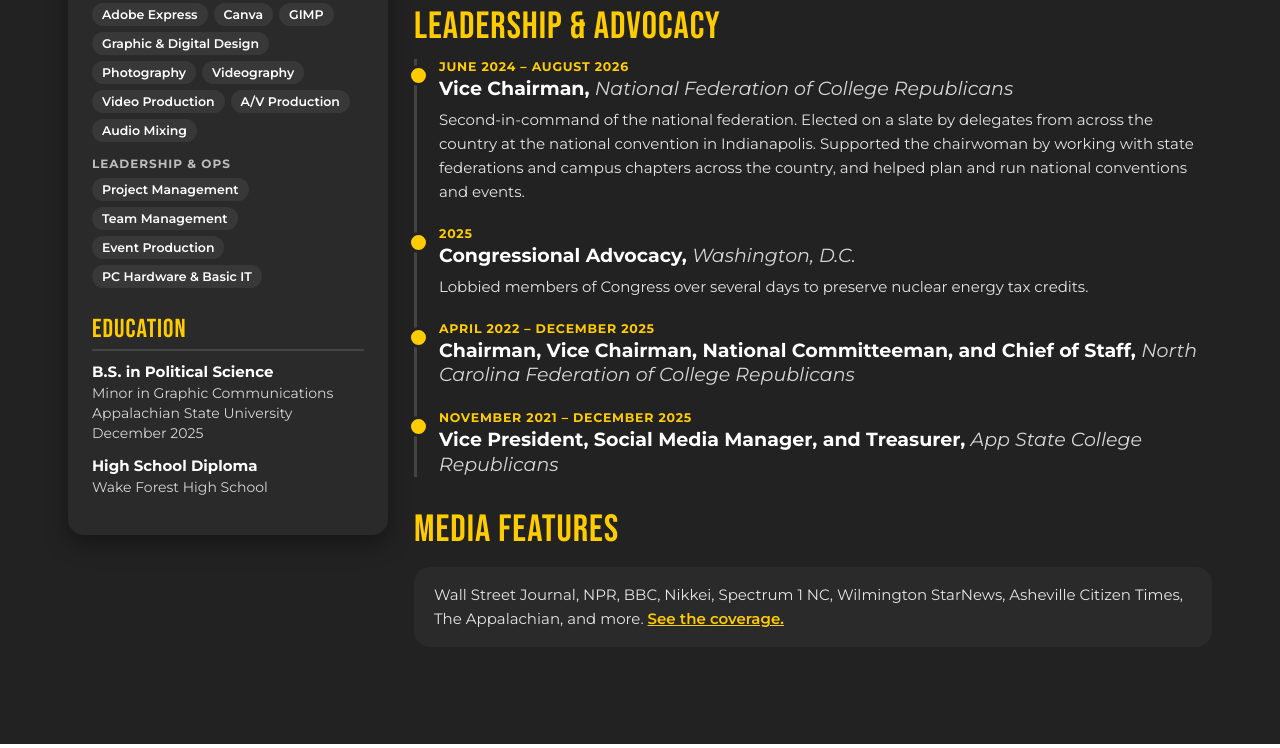
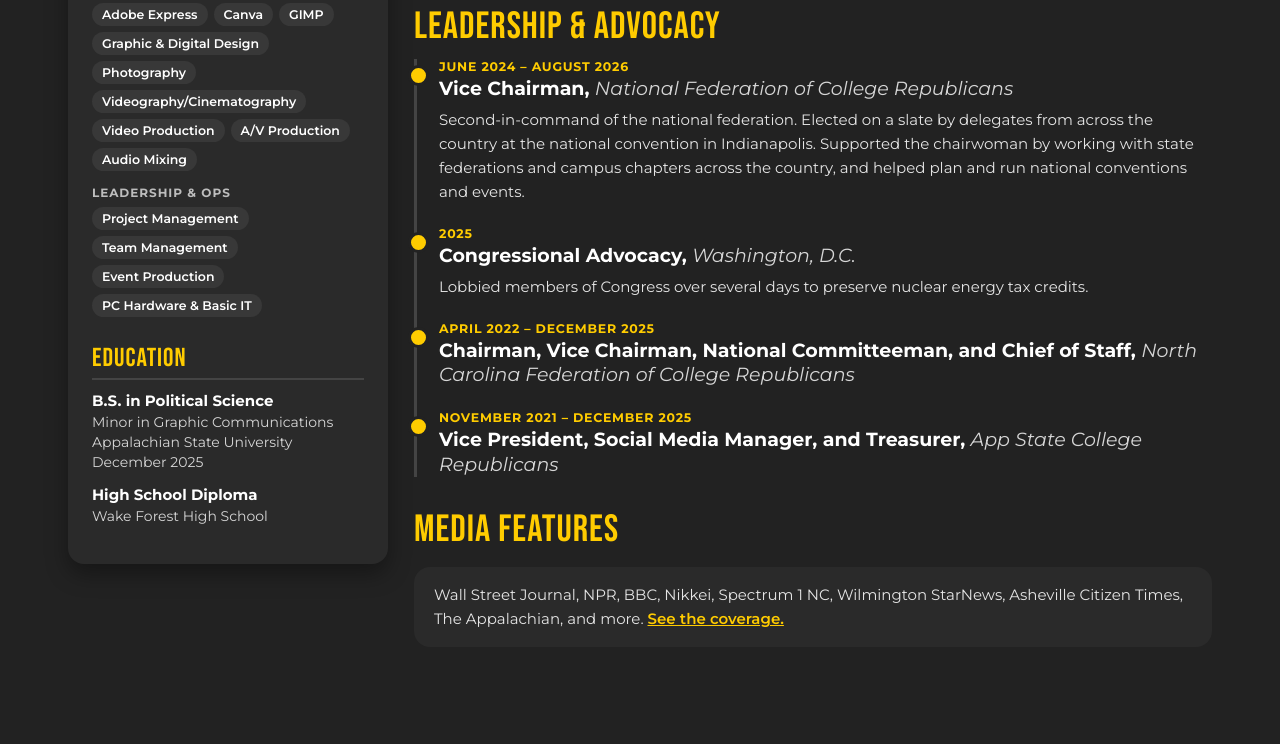
Before and after one commit to domn8u/codymiller.github.io, a plain HTML site: page resume.html in a window 1280 px wide. Shown: the part 1173-1921 px from the top of the page. Drawn offline with Linux system fonts and the light colour scheme.

Commit message:
Resume: Videography/Cinematography skill

```diff
--- a/resume.html
+++ b/resume.html
@@ -249,7 +249,7 @@
         <div class="skill-group">
           <h3>Design &amp; Production</h3>
           <ul class="tags">
-            <li>Photoshop</li><li>Illustrator</li><li>InDesign</li><li>Premiere Pro</li><li>After Effects</li><li>Lightroom Classic</li><li>Acrobat</li><li>Adobe Express</li><li>Canva</li><li>GIMP</li><li>Graphic &amp; Digital Design</li><li>Photography</li><li>Videography</li><li>Video Production</li><li>A/V Production</li><li>Audio Mixing</li>
+            <li>Photoshop</li><li>Illustrator</li><li>InDesign</li><li>Premiere Pro</li><li>After Effects</li><li>Lightroom Classic</li><li>Acrobat</li><li>Adobe Express</li><li>Canva</li><li>GIMP</li><li>Graphic &amp; Digital Design</li><li>Photography</li><li>Videography/Cinematography</li><li>Video Production</li><li>A/V Production</li><li>Audio Mixing</li>
           </ul>
         </div>
         <div class="skill-group">
```
